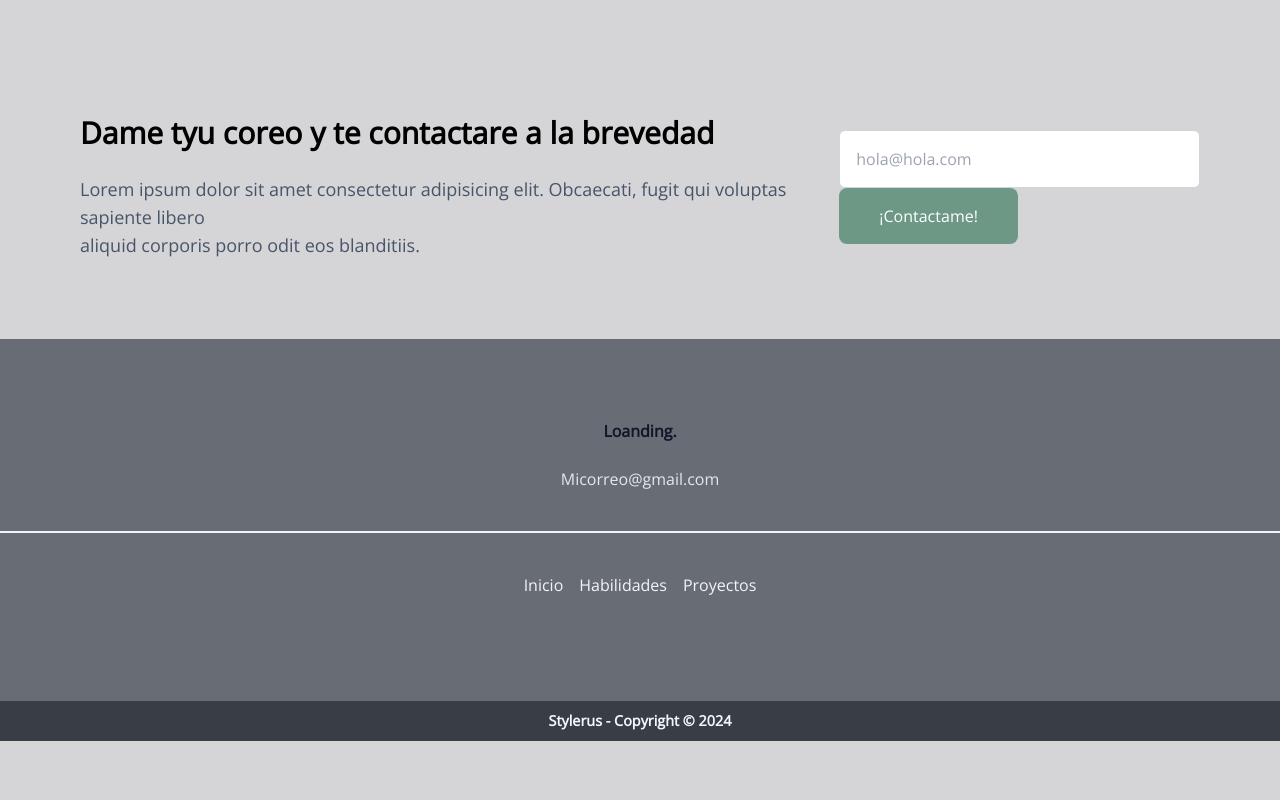
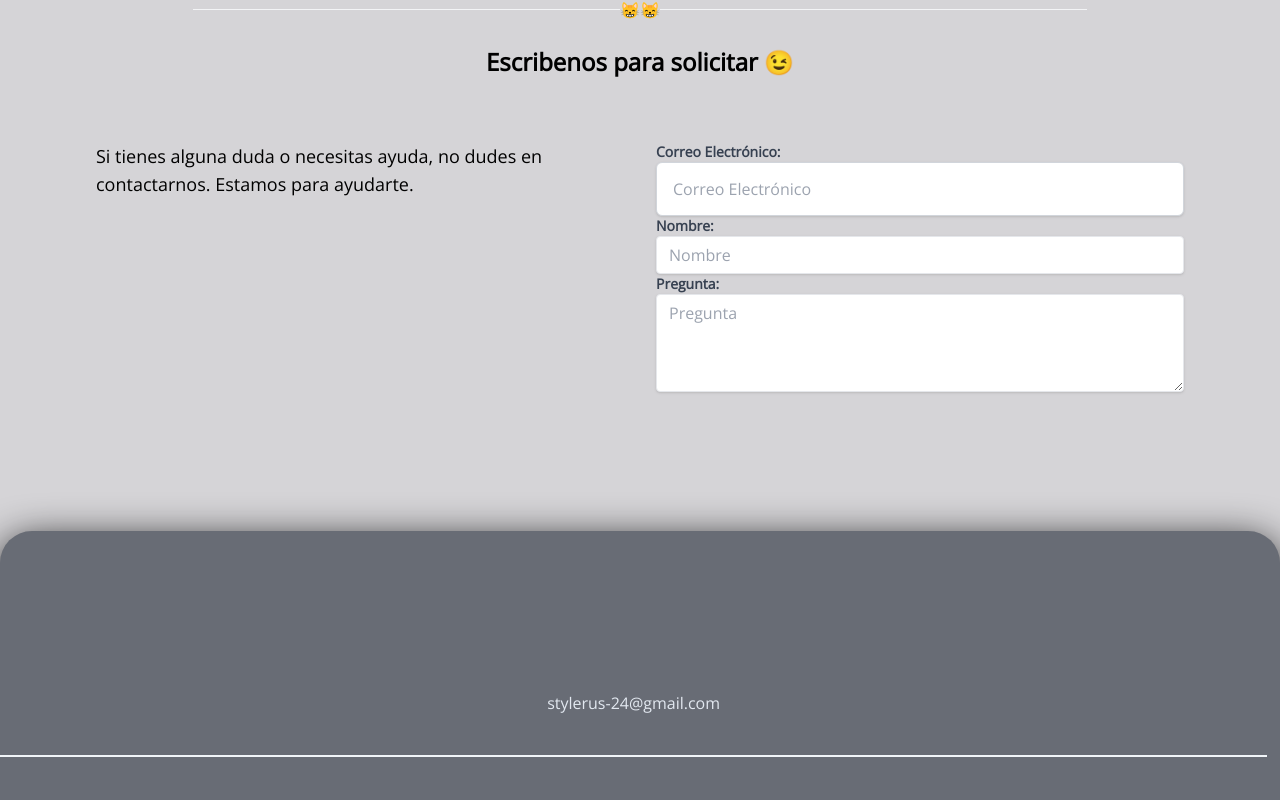
Before and after one commit to davidRamirez1005/stylerus-selvatica, a Vue app: page / in a window 1280 px wide. Shown: the part 3797-4597 px from the top of the page. Before the commit the page ends 4538 px from the top, so only its background shows below. Built offline with nearby package versions, Linux system fonts and the light colour scheme.

Commit message:
perf: :zap: se arregla estructura de html y componentes

```diff
--- a/src/modules/home/components/final/final.vue
+++ b/src/modules/home/components/final/final.vue
@@ -1,54 +1,91 @@
 <template>
   <div class="container">
-    <section
-      class="py-20 grid gap-12 md:grid-flow-col auto-cols-fr items-center"
-    >
-<div class="container-two">
-  <div>
-        <h2 class="text-3xl font-bold">
-          Dame tyu coreo y te contactare a la brevedad
-        </h2>
-        <br>
-        <p class="font-light text-slate-600 text-lg mt-4">
-          Lorem ipsum dolor sit amet consectetur adipisicing elit. Obcaecati,
-          fugit qui voluptas sapiente libero <br/>aliquid corporis porro odit eos
-          blanditiis.
+    <br />
+    <div class="flex justify-center">
+      <h2 class="text-2xl font-bold">Escribenos para solicitar 😉</h2>
+    </div>
+    <br />
+    <br />
+    <div class="container-form flex flex-wrap pl-20 pr-20 align-middle justify-items-center">
+      <!-- Primera columna con texto -->
+      <div class="w-full md:w-1/2 p-4">
+        <p class="text-lg">
+          Si tienes alguna duda o necesitas ayuda, no dudes en contactarnos.
+          Estamos para ayudarte.
         </p>
       </div>
 
-  <div style="">
+      <!-- Segunda columna con formulario -->
+      <div class="w-full md:w-1/2 p-4">
+        <form>
+          <div class="mb-4">
+            <label
+              class="block text-gray-700 text-sm font-bold mb-2"
+              for="email"
+            >
+              Correo Electrónico:
+            </label>
             <input
+              class="shadow appearance-none border rounded w-full py-2 px-3 text-gray-700 leading-tight focus:outline-none focus:shadow-outline"
+              id="email"
               type="email"
-      placeholder="hola@hola.com"
-      class="border border-slate-900 p-2 w-90 rounded-lg"
-      style="margin-bottom: 10px;"
-    />
-    <input
-      type="submit"
-      value="¡Contactame!"
-      class="bg-[#6D9886] text-white py-4 px-10 rounded-lg"
+              placeholder="Correo Electrónico"
             />
           </div>
+          <div class="mb-4">
+            <label
+              class="block text-gray-700 text-sm font-bold mb-2"
+              for="nombre"
+            >
+              Nombre:
+            </label>
+            <input
+              class="shadow appearance-none border rounded w-full py-2 px-3 text-gray-700 leading-tight focus:outline-none focus:shadow-outline"
+              id="nombre"
+              type="nombre"
+              placeholder="Nombre"
+            />
+          </div>
+          <div class="mb-4">
+            <label
+              class="block text-gray-700 text-sm font-bold mb-2"
+              for="Pregunta"
+            >
+              Pregunta:
+            </label>
+            <textarea
+              class="shadow appearance-none border rounded w-full py-2 px-3 text-gray-700 leading-tight focus:outline-none focus:shadow-outline"
+              id="Pregunta"
+              type="Pregunta"
+              placeholder="Pregunta"
+              rows="4"
+            ></textarea>
+          </div>
+          <br>
+          <div class="flex items-center justify-between">
+            <p class="buttonData text-white p-2 scroll">SOLICITAR</p>
 
           </div>
-    </section>
-
-    <footer class="bg-[#686c75]">
+        </form>
+      </div>
+    </div>
+    <br>
+    <br>
+    <footer class="container-section">
       <div class="py-20">
         <section
-          class="flex flex-col text-center gap-6 border-b-2 border-slate-100 pb-8 md:lfex-row  md:items-center md:pb-10"
+          class="flex flex-col text-center gap-6 border-b-2 border-slate-100 pb-8 md:lfex-row md:items-center md:pb-10"
         >
-          <h2 class="texte-3xl text-slate-900 font-extrabold">Loanding.</h2>
-          <p class="text-slate-200">Micorreo@gmail.com</p>
+          <p class="text-slate-200">stylerus-24@gmail.com</p>
         </section>
 
         <section
           class="flex flex-col text-center gap-6 pt-8 md:lfex-row md:justify-between md:items-center md:pt-10"
         >
           <div class="flex justify-center gap-4 text-slate-100">
-            <a href="#">Inicio</a>
-            <a href="#habilidades">Habilidades</a>
-            <a href="#proyectos">Proyectos</a>
+            <a href="#">facebook</a>
+            <a href="#habilidades">instagram</a>
+            <a href="#proyectos">tik tok</a>
           </div>
 
           <div
@@ -97,14 +134,45 @@ input[type="email"] {
 .input-espacio {
   margin-bottom: 20px;
 }
-@media (max-width: 768px) {
+.container-section{
+  position: relative;
+  background-image: none;
+  background-color: #686c75;
+  padding-top: 5rem;
+  padding-bottom: 3rem;
+  padding-right: 0.8rem;
+  box-shadow: 0px 10px 40px rgba(0, 0, 0, 0.949);
+  border-top-right-radius: 2rem;
+  border-top-left-radius: 2rem;
+}
+.buttonData {
+  user-select: none;
+  cursor: pointer;
+  border: none;
+  outline: none;
+  background: rgb(120, 202, 189);
+  background: linear-gradient(90deg, #78cabd 0%, #40b3a2 50%, #78cabd 100%);
+  padding: 12px 50px;
+  font-size: 14px;
+  font-weight: 700;
+  color: #fff;
+  border-radius: 5px;
+  transition: all ease 0.1s;
+  box-shadow: 0px 5px 0px 0px #40b3a2;
+}
+
+.buttonData:active {
+  transform: translateY(5px);
+  box-shadow: 0px 0px 0px 0px #a29bfe;
+}
+@media (max-width: 800px) {
   section {
     padding-left: 0.6rem;
     padding-right: 0.6rem;
   }
-  .container-two {
-    flex-direction: column;
-    gap: 2rem;
+  .container-form {
+    padding-left: 0.5rem;
+    padding-right: 0.5rem;
   }
 }
 </style>
--- a/src/modules/home/components/mitad/mitad.vue
+++ b/src/modules/home/components/mitad/mitad.vue
@@ -9,8 +9,9 @@
       <img class="imageEnvio" src="./assets/envioGratis.png" alt="...">
     </div>
   </div>
-  <div class="firstImage scroll flex justify-center pt-14 pb-14">
+  <div class="firstImage scroll flex justify-center pt-14 pb-14 gap-7">
     <img class="" src="./assets/TONICOMECHUDOS.webp" alt="...">
+    <img class="" src="./assets/tonico.png" alt="...">
   </div>
   <div class="fortalezas  grid">
     <div class="fortalezasLeft flex flex-col justify-center align-center gap-20 pl-10">
@@ -29,21 +30,22 @@
     </div>
   </div>
   <div class="imagenCalvo scroll flex justify-center py-14">
-    <img src="./assets/tónico3.png" alt="">
+    <img src="./assets/tónico3.png" alt="...">
   </div>
   <div class="dataMid flex flex-col justify-center items-center text-center gap-16">
     <div class="flex flex-col items-center gap-5 ">
       <p class="text-2xl scroll">RESULTADOS <strong class="text-red-600"> IMPRESIONANTES </strong> EN POCO TIEMPO </p>
       <img class="scroll" src="./assets/starts.png" alt="...">
     </div>
-    <div class="flex flex-col gap-5 flex flex-col items-center">
+    <div class="flex flex-col gap-5 items-center">
       <p class="text-red-600 text-2xl scroll"><strong> ¡¡ENVÍO GRATIS Y PAGAS AL RECIBIR!! </strong></p>
-      <p class="buttonData text-white p-2 scroll">SOLICITAR</p>
     </div>
   </div>
 </template>
 
-<script setup></script>
+<script setup>
+import { ref } from 'vue';
+</script>
 
 <style scoped>
 .scroll {
@@ -100,26 +102,6 @@ h1 {
   border-radius: 25px;
 }
 
-.buttonData {
-  user-select: none;
-  cursor: pointer;
-  border: none;
-  outline: none;
-  background: rgb(120, 202, 189);
-  background: linear-gradient(90deg, #78cabd 0%, #40b3a2 50%, #78cabd 100%);
-  padding: 12px 50px;
-  font-size: 14px;
-  font-weight: 700;
-  color: #fff;
-  border-radius: 5px;
-  transition: all ease 0.1s;
-  box-shadow: 0px 5px 0px 0px #40b3a2;
-}
-
-.buttonData:active {
-  transform: translateY(5px);
-  box-shadow: 0px 0px 0px 0px #a29bfe;
-}
 @media screen and (max-width: 868px) {
   .envioGratis {
     grid-template-columns: 1fr;
@@ -129,6 +111,13 @@ h1 {
     width: 100%;
   }
 
+  .firstImage {
+    display: flex;
+    overflow-x: auto;
+    gap: 1rem;
+    padding-left: 5rem;
+    padding-right: 1rem;
+  }
   .firstImage img {
     width: 70%;
   }
@@ -163,7 +152,11 @@ h1 {
   }
 
   .texto{
+    display: flex;
+    position: relative;
+    top: -10%;
     font-size: 1.4rem;
+    row-gap: 1.2rem;
   }
 
   .fortalezasLeft img {
@@ -175,7 +168,7 @@ h1 {
   }
 
   .imagenCalvo img {
-    width: 100%;
+    width: 95%;
   }
 }
 </style>
--- a/src/modules/home/pages/index.vue
+++ b/src/modules/home/pages/index.vue
@@ -7,6 +7,14 @@
       <mitad />
     </div>
     <div class="final">
+      <div class="flex items-center justify-center pt-7">
+        <div class="w-1/3 bg-gray-100 h-px"></div>
+        <div class="mx-4 text-gray-500">
+          😸😸
+          <i class="fas fa-circle"></i>
+        </div>
+        <div class="w-1/3 bg-gray-100 h-px"></div>
+      </div>
       <final />
     </div>
   </div>
@@ -28,12 +36,10 @@ import Footer from "../../../shared/components/Footerr.vue";
   width: 100%;
   max-width: 100%;
 }
-@media screen and (max-width: 768px)
-{
-  .mitad{
+@media screen and (max-width: 768px) {
+  .mitad {
     position: relative;
     top: -6rem;
   }
 }
-
 </style>
```
Also changed, not shown: 1 other file (tests, documents, lock files or other folders). Lines whose indentation alone changed are shown as unchanged.
